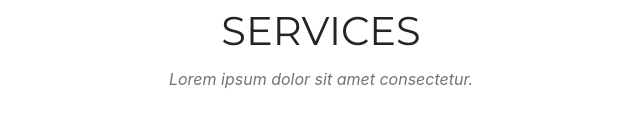
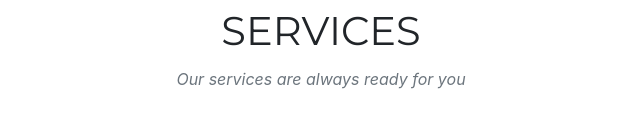
Before and after one commit to hadhami484/clothes-baby, a website with bundled scripts: page index.html in a window 1280 px wide. Shown: the part 821-952 px from the top of the page, 319-959 px from the left. Built offline with nearby package versions, Linux system fonts and the light colour scheme; a web font is replaced by a local one.

Commit message:
team and services

```diff
--- a/index.html
+++ b/index.html
@@ -74,7 +74,7 @@
       <div class="row">
         <div class="col-lg-12 text-center">
           <h2 class="section-heading text-uppercase">Services</h2>
-          <h3 class="section-subheading text-muted">Lorem ipsum dolor sit amet consectetur.</h3>
+          <h3 class="section-subheading text-muted">Our services are always ready for you</h3>
         </div>
       </div>
       <div class="row text-center">
```
Also changed, not shown: img/team/1.jpg, img/team/x.jpg (added).
